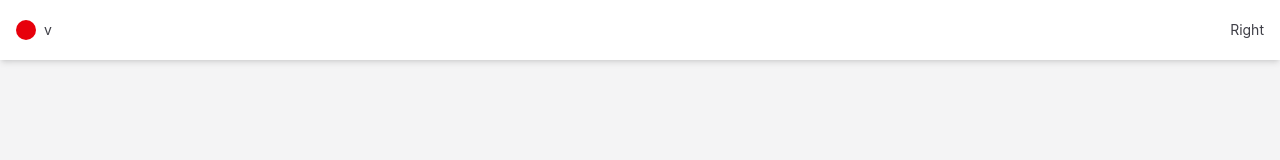
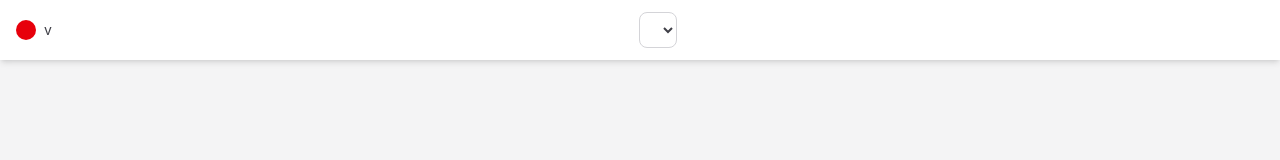
Before and after one commit to dankito/MeilisearchUI, a Svelte app: page / in a window 1280 px wide. Shown: the top 160 px of the page. Built offline with nearby package versions, Linux system fonts and the light colour scheme; what @iconify/tailwind4 would draw is missing.

Commit message:
Implemented selecting index

```diff
--- a/src/components/MainScreen.svelte
+++ b/src/components/MainScreen.svelte
@@ -17,6 +17,7 @@
   async function updateBasicData(meili: MeiliService) {
     // TODO: check if there are more pages but should in most cases be fine
     viewState.indices = (await meili.client.getIndexes()).results
+    viewState.selectedIndex = viewState.indices.length ? viewState.indices[0] : undefined
 
     viewState.isHealthy = await meili.client.isHealthy()
     viewState.meiliVersion = (await meili.client.getVersion()).pkgVersion
--- /dev/null
+++ b/src/components/common/form/ComboBox.svelte
@@ -0,0 +1,30 @@
+<script lang="ts" generics="T">
+  import type { Option } from "../../../ts/ui/Option"
+
+  let { label, options, selectedOption = $bindable(), selectionChanged, class: classNames = "" }:
+    { label?: string, options: Option<T>[], selectedOption?: T, selectionChanged?: (option: T | undefined) => void, class?: string } = $props()
+
+
+  function selectedItemChanged(event: Event) {
+    const selectElement = event.target as HTMLSelectElement
+    const selected = options[selectElement.selectedIndex]
+
+    selectedOption = selected.value
+    selectionChanged?.(selected.value)
+  }
+</script>
+
+<div class="flex items-center gap-1.5 {classNames}">
+  {#if label}
+    <label for={label} class="shrink-0 whitespace-nowrap">{ label }</label>
+  {/if}
+
+  <select id={label} value={selectedOption !== undefined ? String(selectedOption) : ""} onchange={selectedItemChanged}
+      class="flex-1 min-w-0 h-full px-2 py-1.5 truncate rounded-lg border border-zinc-300 text-zinc-700
+           focus:outline-none focus:border-primary focus:ring-1 focus:ring-primary transition"
+  >
+    {#each options as option}
+      <option value={String(option.value)} disabled={option.disabled}>{option.label}</option>
+    {/each}
+  </select>
+</div>
--- a/src/components/mainMenu/Header.svelte
+++ b/src/components/mainMenu/Header.svelte
@@ -1,9 +1,13 @@
 <script lang="ts">
   import type { ViewState } from "../../ts/ui/state/ViewState.svelte"
+  import ComboBox from "../common/form/ComboBox.svelte"
+  import { Option } from "../../ts/ui/Option"
 
   let { viewState }: { viewState: ViewState } = $props()
 
   let indices = $derived(viewState.indices ?? [])
+
+  let indexOptions = $derived(indices.map(index => new Option(index, index.uid)))
 </script>
 
 
@@ -17,14 +21,11 @@
   </div>
 
   <div class="flex flex-row items-center gap-2">
-    {#each indices as index (index.uid)}
-      <div class="flex items-center">
-        <span class="">{index.uid}</span>
-      </div>
-    {/each}
+    <ComboBox class="h-9" options={indexOptions} selectedOption={viewState.selectedIndex}
+              selectionChanged={index => viewState.selectedIndex = index} />
   </div>
 
   <div class="">
-    Right
+    <!-- Right -->
   </div>
 </div>
--- /dev/null
+++ b/src/ts/ui/Option.ts
@@ -0,0 +1,9 @@
+export class Option<T = any> {
+
+  constructor(
+    readonly value: T,
+    readonly label: string = String(value),
+    readonly disabled: boolean = false
+  ) {}
+
+}
--- a/src/ts/ui/state/ViewState.svelte.ts
+++ b/src/ts/ui/state/ViewState.svelte.ts
@@ -12,8 +12,11 @@ export class ViewState {
 
   isHealthy = $state<boolean | undefined>(undefined)
 
+  stats = $state<Stats | undefined>(undefined)
+
+
   indices = $state<Index[] | undefined>(undefined)
 
-  stats = $state<Stats | undefined>(undefined)
+  selectedIndex = $state<Index | undefined>(undefined)
 
 }
```
